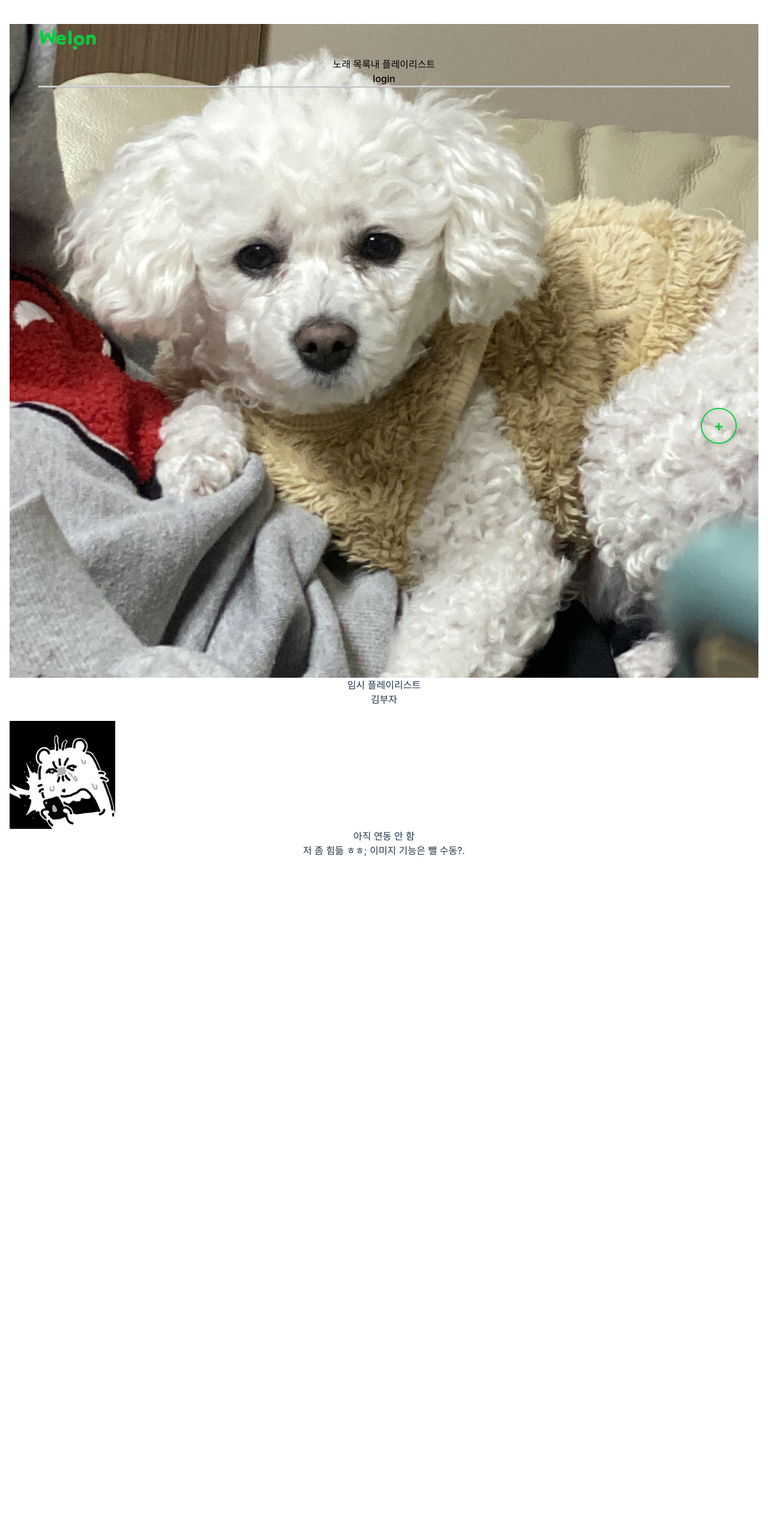
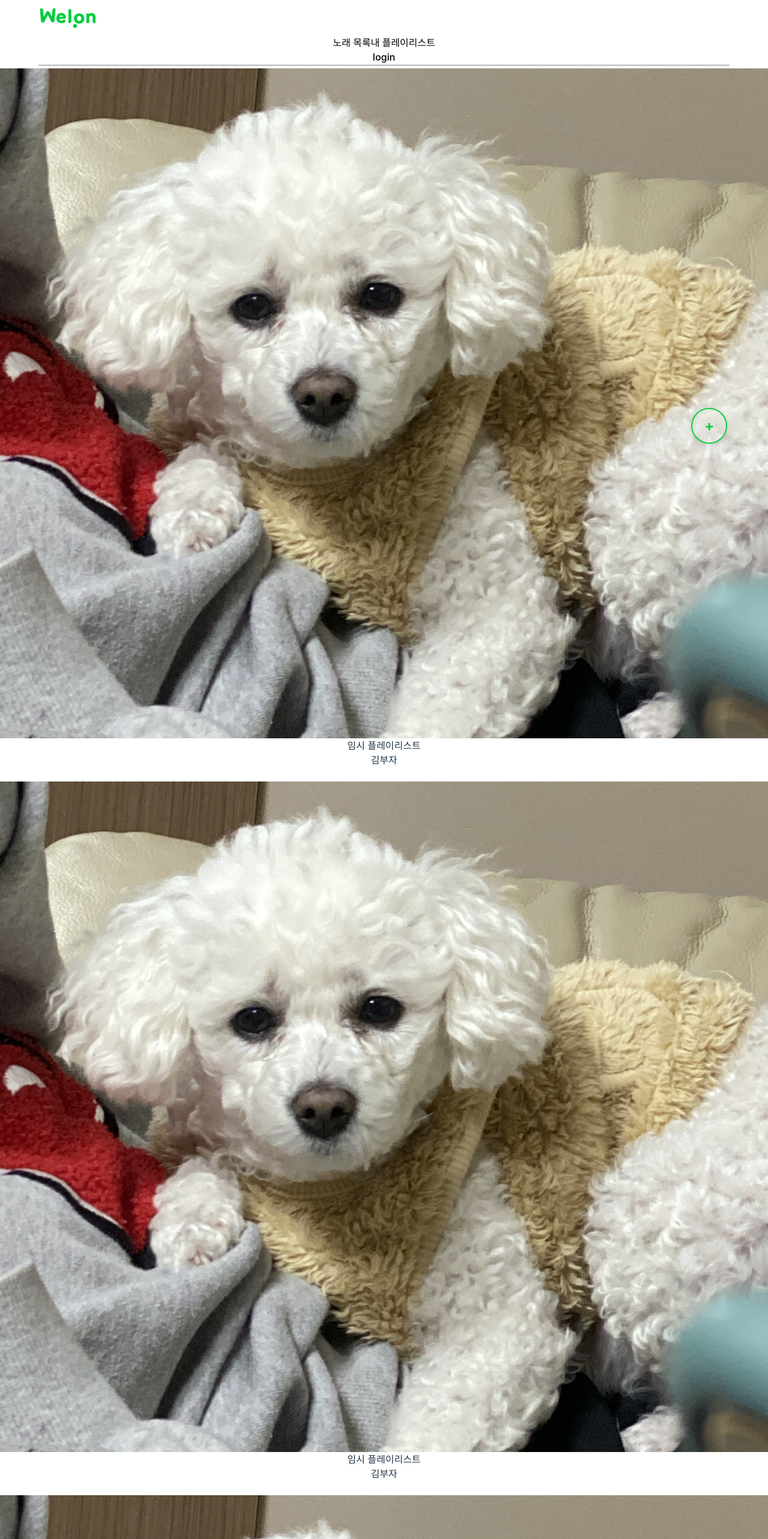
Before and after one commit to encore-full-stack-5/TeamELK, a React (Vite) app in the folder client/: page /playlist in a window 1280 px wide. Shown: the top 2566 px of the page at 60% size. Before the commit the page ends 1446 px from the top, so only its background shows below. Built offline with nearby package versions, Linux system fonts and the light colour scheme.

Commit message:
navbar 수정

```diff
--- a/client/src/App.css
+++ b/client/src/App.css
@@ -10,7 +10,7 @@
 #root {
   /* max-width: 1280px; */
   margin: 0 auto;
-  padding: 1rem;
+  /* padding: 1rem; */
   text-align: center;
 }
 /* html,
--- a/client/src/index.css
+++ b/client/src/index.css
@@ -18,7 +18,10 @@
 
 .header {
   position: fixed;
-  top: 3rem;
+  top: 0;
+  padding-top: 12px;
+  /* top: 3rem; */
+  background-color: #ffffff;
   left: 0;
   right: 0;
   margin: 0 auto;
--- a/client/src/pages/Playlists.jsx
+++ b/client/src/pages/Playlists.jsx
@@ -36,9 +36,64 @@ const Playlists = () => {
 
   return (
     <>
-      <div className="container">
+      <div className="container" style={{ paddingTop: "7%" }}>
         <div className="mx-auto max-w-screen-xl px-4 w-full">
-          <div className="grid grid-cols-1 sm:grid-cols-2 md:grid-cols-3 lg:grid-cols-4 gap-6">
+          <div className="grid grid-cols-1 sm:grid-cols-2 md:grid-cols-3 lg:grid-cols-4 gap-6 ">
+            <Card
+              imageUrl="삐삐.jpg"
+              name="임시 플레이리스트"
+              content="김부자"
+            />
+            <Card
+              imageUrl="삐삐.jpg"
+              name="임시 플레이리스트"
+              content="김부자"
+            />{" "}
+            <Card
+              imageUrl="삐삐.jpg"
+              name="임시 플레이리스트"
+              content="김부자"
+            />{" "}
+            <Card
+              imageUrl="삐삐.jpg"
+              name="임시 플레이리스트"
+              content="김부자"
+            />{" "}
+            <Card
+              imageUrl="삐삐.jpg"
+              name="임시 플레이리스트"
+              content="김부자"
+            />{" "}
+            <Card
+              imageUrl="삐삐.jpg"
+              name="임시 플레이리스트"
+              content="김부자"
+            />{" "}
+            <Card
+              imageUrl="삐삐.jpg"
+              name="임시 플레이리스트"
+              content="김부자"
+            />{" "}
+            <Card
+              imageUrl="삐삐.jpg"
+              name="임시 플레이리스트"
+              content="김부자"
+            />{" "}
+            <Card
+              imageUrl="삐삐.jpg"
+              name="임시 플레이리스트"
+              content="김부자"
+            />{" "}
+            <Card
+              imageUrl="삐삐.jpg"
+              name="임시 플레이리스트"
+              content="김부자"
+            />{" "}
+            <Card
+              imageUrl="삐삐.jpg"
+              name="임시 플레이리스트"
+              content="김부자"
+            />{" "}
             <Card
               imageUrl="삐삐.jpg"
               name="임시 플레이리스트"
```
